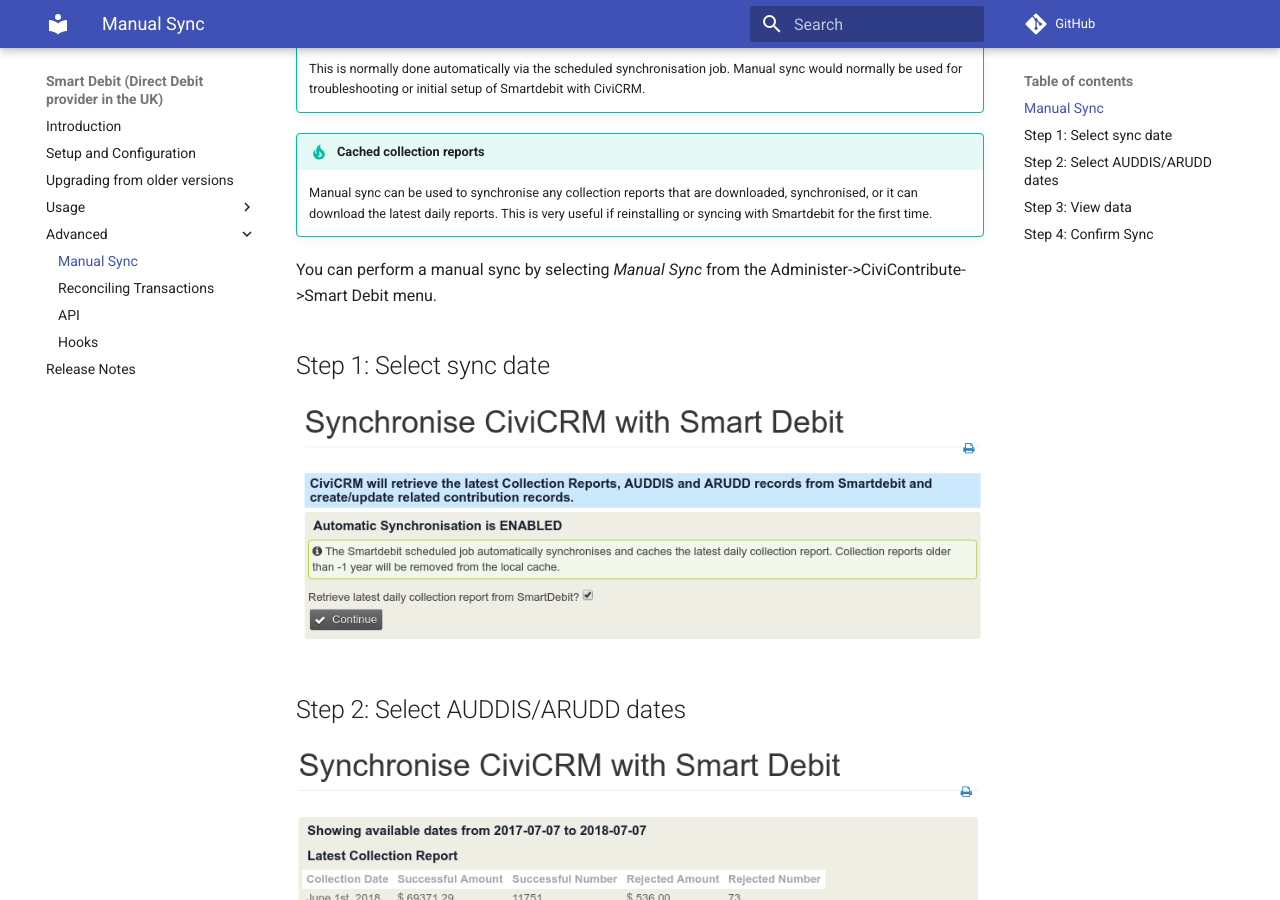
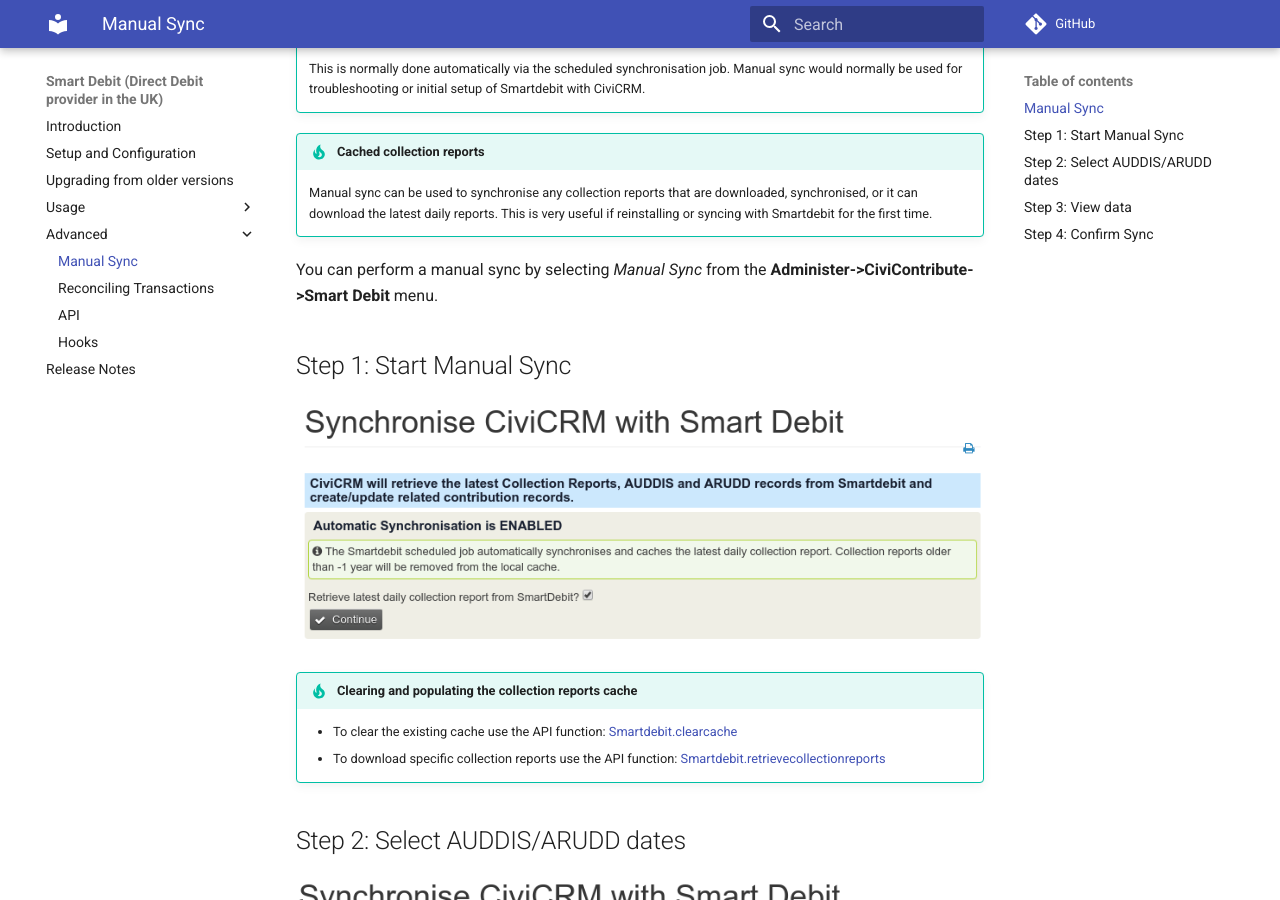
Before and after one commit to mattwire/org.civicrm.smartdebit, an MkDocs documentation site: the page built from docs/sync_manual.md, in a window 1280 px wide and 900 px high, scrolled down 226 px. Built offline with MkDocs 1.6.1 and Material for MkDocs 9.7.7, drawn with Linux system fonts in a browser that asks for light colours; comment, search, counter and statistics services are not loaded; old or Windows-style settings are respelled for this version of MkDocs.

Commit message:
Update docs on manual sync

```diff
--- a/docs/sync_manual.md
+++ b/docs/sync_manual.md
@@ -7,10 +7,14 @@
     Manual sync can be used to synchronise any collection reports that are downloaded, synchronised, or it can download the latest daily reports.
     This is very useful if reinstalling or syncing with Smartdebit for the first time.
 
-You can perform a manual sync by selecting _Manual Sync_ from the Administer->CiviContribute->Smart Debit menu.
+You can perform a manual sync by selecting _Manual Sync_ from the __Administer->CiviContribute->Smart Debit__ menu.
 
-## Step 1: Select sync date
+## Step 1: Start Manual Sync
 ![manual sync step 1](/images/smartdebit_manualsync1.png)
+
+!!! tip "Clearing and populating the collection reports cache"
+    * To clear the existing cache use the API function: [Smartdebit.clearcache](/api/#smartdebitclearcache)
+    * To download specific collection reports use the API function: [Smartdebit.retrievecollectionreports](/api/#smartdebitretrievecollectionreports)
 
 ## Step 2: Select AUDDIS/ARUDD dates
 ![Manual sync step 2](/images/smartdebit_manualsync2.png)
```
